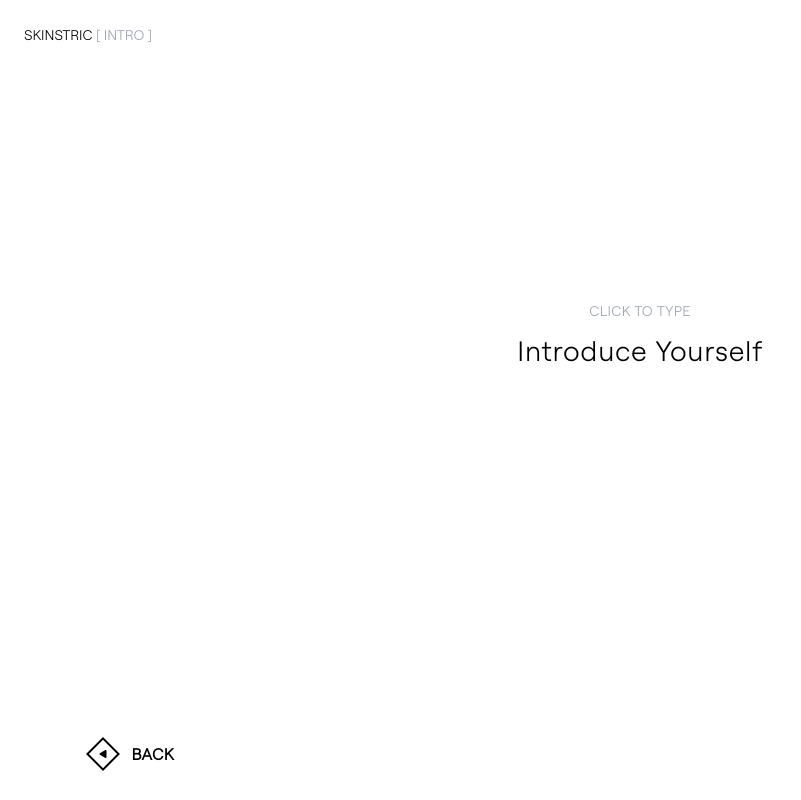
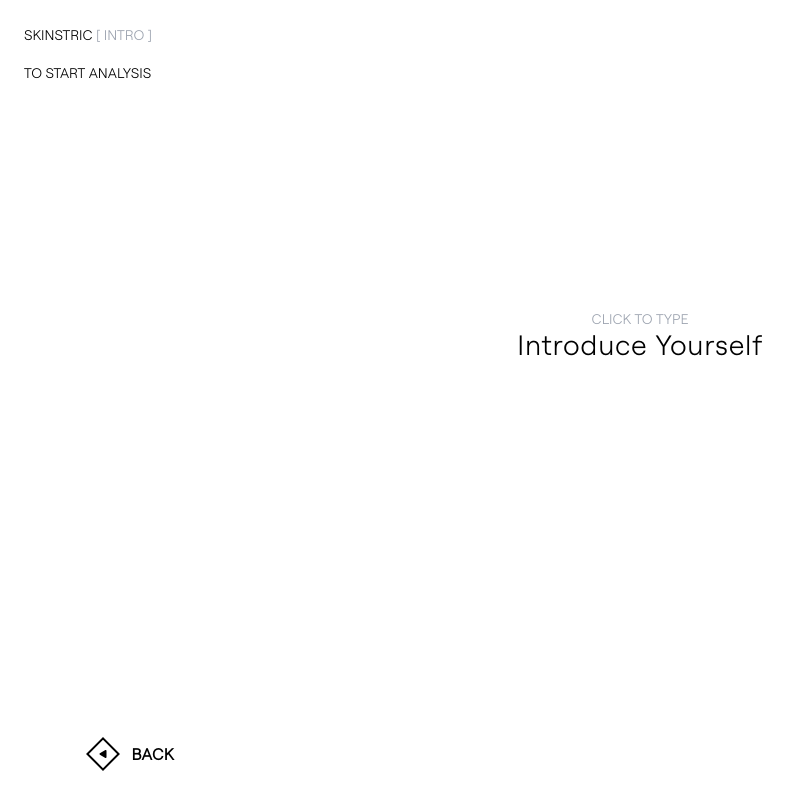
Before and after one commit to Fab785/skinstric, a React (Create React App) app: page /start-analysis in a window 1280 px wide. Shown: the whole page, without its empty margins (0-801 px from the left). Built offline with nearby package versions, Linux system fonts and the light colour scheme.

Commit message:
StartAnalysis with Enter Experience button added

```diff
--- a/src/components/Hero.jsx
+++ b/src/components/Hero.jsx
@@ -1,43 +1,44 @@
-import React from "react";
 import { useNavigate } from "react-router-dom";
 import RhombusButton from "../UI/RhombusButtons";
 
 export default function Hero() {
   const navigate = useNavigate();
 
-  const handleTakeTestClick = () => {
+  const handleTakeTest = () => {
     navigate("/start-analysis");
   };
 
   return (
-    <section className="relative h-[calc(100vh-4rem)] w-full flex items-center justify-center">
-      {/* Center Title */}
-      <div className="text-center -translate-y-12">
-        <h1 className="font-roobert text-hero leading-hero tracking-hero font-light">
-          Sophisticated<br />Skincare
+    <div className="relative h-screen w-full overflow-hidden flex flex-col justify-between bg-white text-black">
+      {/* Hero Content */}
+      <div className="flex-1 flex flex-col items-center justify-center relative text-center">
+        <h1 className="text-5xl md:text-6xl font-semibold leading-tight">
+          Sophisticated <br /> Skincare
         </h1>
+
+        {/* ENTER EXPERIENCE (Mobile only) */}
+        <div className="flex xl:hidden justify-center mt-10">
+          <button
+            className="bg-black text-white px-6 py-3 font-medium tracking-wide"
+            onClick={handleTakeTest}
+          >
+            ENTER EXPERIENCE
+          </button>
+        </div>
+
+        {/* Rhombus Buttons (Desktop only) */}
+        <div className="hidden xl:flex justify-between w-full px-8 absolute top-1/2 transform -translate-y-1/2">
+          <RhombusButton direction="left" label="DISCOVER A.I." />
+          <RhombusButton direction="right" label="TAKE TEST" onClick={handleTakeTest} />
+        </div>
       </div>
 
-      {/* Left Button */}
-      <div className="absolute left-0 top-1/2 -translate-y-1/2">
-        <RhombusButton direction="left" label="DISCOVER A.I." />
-      </div>
-
-      {/* Right Button */}
-      <div className="absolute right-0 top-1/2 -translate-y-1/2">
-        <RhombusButton
-          direction="right"
-          label="TAKE TEST"
-          onClick={handleTakeTestClick}
-        />
-      </div>
-
-      {/* Bottom Left Text */}
-      <div className="absolute bottom-8 left-8 uppercase text-[14px] leading-[24px] font-normal text-black max-w-xs">
-        SKINSTRIC DEVELOPED AN A.I. THAT CREATES A<br />
-        HIGHLY-PERSONALISED ROUTINE TAILORED TO<br />
+      {/* Footer */}
+      <footer className="px-8 pb-8 text-xs text-left leading-snug">
+        SKINSTRIC DEVELOPED AN A.I. THAT CREATES A <br />
+        HIGHLY-PERSONALISED ROUTINE TAILORED TO <br />
         WHAT YOUR SKIN NEEDS.
-      </div>
-    </section>
+      </footer>
+    </div>
   );
 }
--- a/src/pages/StartAnalysis.jsx
+++ b/src/pages/StartAnalysis.jsx
@@ -3,41 +3,79 @@ import { useNavigate } from "react-router-dom";
 import RhombusButton from "../UI/RhombusButtons";
 
 export default function StartAnalysis() {
+  const [step, setStep] = useState(1); // Step 1: Name, Step 2: Location
   const [name, setName] = useState("");
+  const [location, setLocation] = useState("");
   const inputRef = useRef(null);
   const navigate = useNavigate();
 
-  // Focus on input when component mounts
   useEffect(() => {
     if (inputRef.current) inputRef.current.focus();
-  }, []);
+  }, [step]);
 
-  // Handle back navigation
+  const handleKeyDown = (e) => {
+    if (e.key === "Enter") {
+      if (step === 1 && name.trim()) {
+        setStep(2);
+      } else if (step === 2 && location.trim()) {
+        // Final submit logic here
+        console.log({ name, location });
+      }
+    }
+  };
+
   const handleBackClick = () => {
     navigate("/");
   };
 
   return (
     <div className="relative h-screen w-full bg-white px-8 py-6 font-roobert">
-      {/* Top-Left Label */}
-      <div className="absolute top-6 left-6 text-black uppercase text-[14px] leading-[22px] font-normal">
-        <span>SKINSTRIC</span> <span className="text-gray-400">[ INTRO ]</span>
+      {/* Top Left */}
+      <div className="absolute top-6 left-6 text-black font-normal leading-[22px]">
+        <div className="uppercase text-[14px]">
+          SKINSTRIC <span className="text-gray-400">[ INTRO ]</span>
+        </div>
+        <div className="uppercase text-[14px] mt-4">TO START ANALYSIS</div>
       </div>
 
-      {/* Centered Input */}
+      {/* Center Input */}
       <div className="flex flex-col items-center justify-center h-full text-center -mt-16">
-        <p className="text-gray-400 text-sm mb-2 tracking-wide">CLICK TO TYPE</p>
-        <input
-          ref={inputRef}
-          type="text"
-          value={name}
-          onChange={(e) => setName(e.target.value)}
-          placeholder="Introduce Yourself"
-          className="text-black bg-transparent border-none outline-none text-[28px] font-light text-center placeholder-black tracking-wide"
-        />
+        <div className="relative w-full max-w-md">
+          <label
+            className={`absolute left-1/2 -translate-x-1/2 transition-all duration-300 ${
+              (step === 1 ? name : location)
+                ? "top-[-32px] text-[12px] text-black"
+                : "top-[2px] text-sm text-gray-400"
+            }`}
+          >
+            {(step === 1 ? name : location)
+              ? step === 1
+                ? "Introduce Yourself"
+                : "Where are you from?"
+              : "CLICK TO TYPE"}
+          </label>
+
+          <input
+            ref={inputRef}
+            type="text"
+            value={step === 1 ? name : location}
+            onChange={(e) =>
+              step === 1 ? setName(e.target.value) : setLocation(e.target.value)
+            }
+            onKeyDown={handleKeyDown}
+            placeholder={
+              (step === 1 ? name : location)
+                ? ""
+                : step === 1
+                ? "Introduce Yourself"
+                : "Where are you from?"
+            }
+            className="w-full text-black bg-transparent border-none outline-none text-[28px] font-light text-center placeholder-black tracking-wide mt-4"
+          />
+        </div>
       </div>
 
-      {/* Bottom-Left BACK Button */}
+      {/* Bottom Left Back Button */}
       <div className="absolute bottom-6 left-6" onClick={handleBackClick}>
         <RhombusButton direction="left" label="BACK" />
       </div>
```
